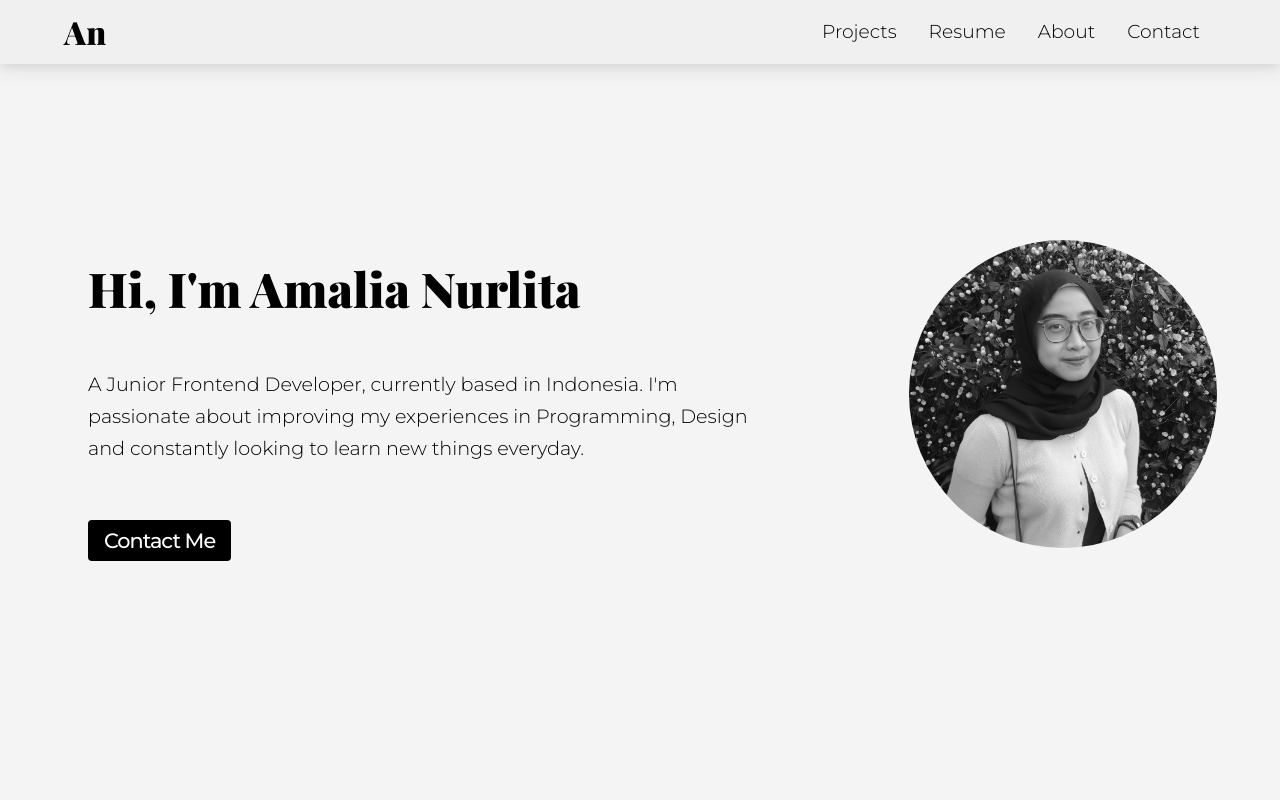
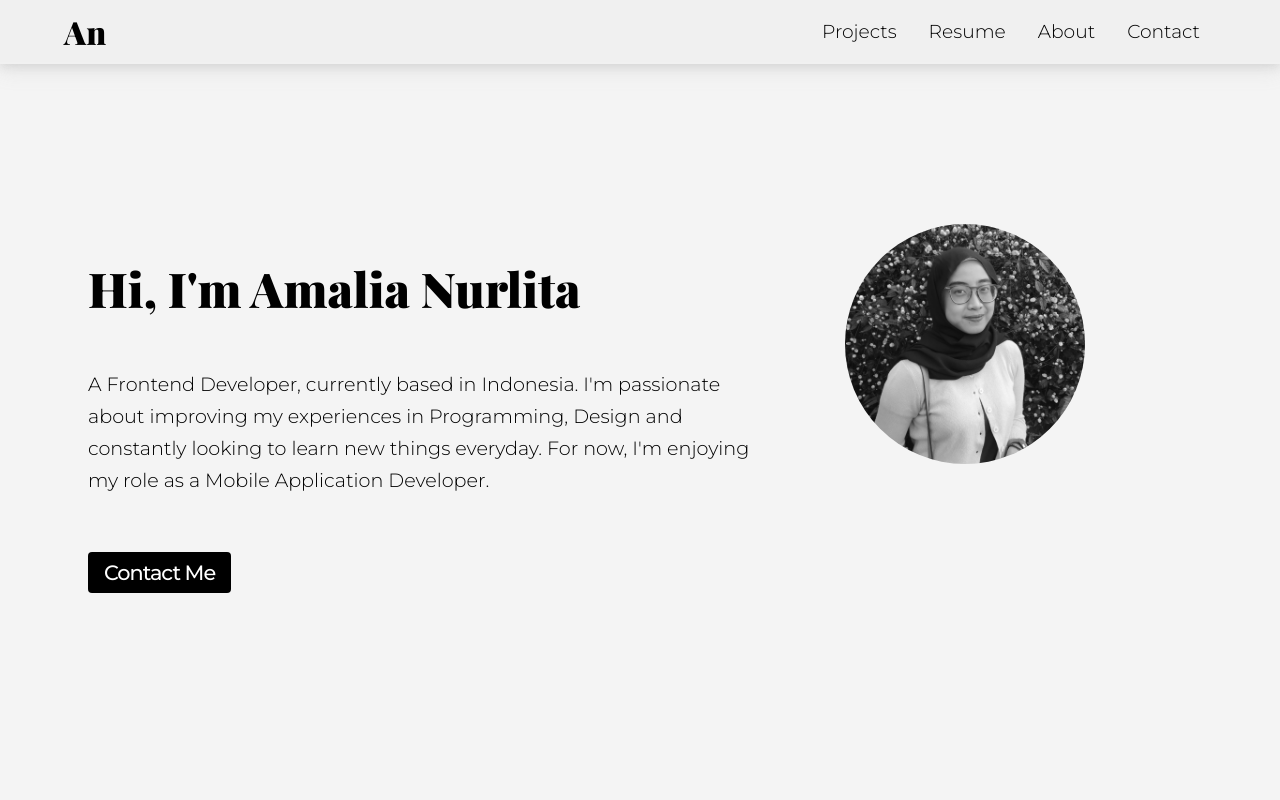
Before and after one commit to amalianrlt/portfolio, a React (Create React App) app: page / in a window 1280 px wide. Shown: the top 800 px of the page. Built offline with nearby package versions, Linux system fonts and the light colour scheme.

Commit message:
Add sweetalert and change email address

```diff
--- a/package.json
+++ b/package.json
@@ -13,7 +13,8 @@
     "react-router-dom": "^5.2.0",
     "react-scripts": "3.4.2",
     "sass": "^1.26.10",
-    "styled-components": "^5.1.1"
+    "styled-components": "^5.1.1",
+    "sweetalert2": "^10.14.0"
   },
   "scripts": {
     "start": "react-scripts start",
--- a/src/components/Footer.js
+++ b/src/components/Footer.js
@@ -9,7 +9,7 @@ export const Footer = () => {
         <div className="socialMedia">
           <h3><a href="https://www.linkedin.com/in/amalia-nurlita-0b0a7a153/" rel="noopener noreferrer" target="_blank">Linkedin</a></h3>
           <h3><a href="http://github.com/amalianrlt/" rel="noopener noreferrer" target="_blank">Github</a></h3>
-          <h3><a href="mailto:amalianurlita97@gmail.com">Email</a></h3>
+          <h3><a href="mailto:amalianurlita14@gmail.com">Email</a></h3>
         </div>
         <div className="copyright">
           <h5><strong>Amalia Nurlita</strong> -  Copyright © 2020</h5>
--- a/src/components/RightNav.js
+++ b/src/components/RightNav.js
@@ -1,6 +1,7 @@
-import React from 'react';
-import styled from 'styled-components';
-import { Link } from 'react-router-dom';
+import React from "react";
+import styled from "styled-components";
+import { Link } from "react-router-dom";
+import Swal from "sweetalert2";
 
 const Ul = styled.ul`
   list-style: none;
@@ -8,15 +9,15 @@ const Ul = styled.ul`
   flex-flow: row nowrap;
   h3 {
     font-weight: 300;
-      margin: 0 1rem;
+    margin: 0 1rem;
   }
   @media (max-width: 768px) {
     flex-flow: column nowrap;
     background-color: rgb(240, 240, 240);
     box-shadow: 0 4px 8px 0 rgba(155, 155, 155, 0.2),
-    0 6px 20px 0 rgba(163, 163, 163, 0.19);
+      0 6px 20px 0 rgba(163, 163, 163, 0.19);
     position: fixed;
-    transform: ${({ open }) => open ? 'translateX(0)' : 'translateX(100%)'};
+    transform: ${({ open }) => (open ? "translateX(0)" : "translateX(100%)")};
     top: 0;
     right: 0;
     height: 100vh;
@@ -40,14 +41,32 @@ const Ul = styled.ul`
 `;
 
 const RightNav = ({ open }) => {
+  const notification = () => {
+    Swal.fire({
+      text: "Please contact me if you need my updated resume",
+      confirmButtonColor: "black",
+    });
+  };
+
   return (
     <Ul open={open}>
-        <Link to="/"><h3>Projects</h3></Link>
-        <h3><a href="https://www.dropbox.com/s/p9pdbe9wji13fvk/Amalia%20Nurlita%20Resume.pdf?dl=0" rel="noopener noreferrer" target="_blank">Resume</a></h3>
-        <Link to="/about"><h3>About</h3></Link>
-       <h3><a href="#contact">Contact</a></h3>
+      <Link to="/">
+        <h3>Projects</h3>
+      </Link>
+      {/* <Link to="/" */}
+      <div style={{ cursor: "pointer" }} onClick={() => notification()}>
+        <h3>Resume</h3>
+      </div>
+      {/* </Link> */}
+      {/* <h3><a href="https://www.dropbox.com/s/p9pdbe9wji13fvk/Amalia%20Nurlita%20Resume.pdf?dl=0" rel="noopener noreferrer" target="_blank">Resume</a></h3> */}
+      <Link to="/about">
+        <h3>About</h3>
+      </Link>
+      <h3>
+        <a href="#contact">Contact</a>
+      </h3>
     </Ul>
-  )
-}
+  );
+};
 
-export default RightNav
+export default RightNav;
--- a/src/styles/scss/MainPage.scss
+++ b/src/styles/scss/MainPage.scss
@@ -30,7 +30,7 @@ a {
   color: #000000;
 }
 
-.nav{
+.nav {
   width: 100%;
   height: 4rem;
   align-items: center;
@@ -88,10 +88,10 @@ a {
     margin-top: 4rem;
     font-size: 1.3rem;
     font-weight: 500;
-    a{
+    a {
       background-color: black;
       color: white;
-      padding: .5rem 1rem;
+      padding: 0.5rem 1rem;
       border-radius: 4px;
     }
     a:hover {
@@ -139,7 +139,7 @@ a {
       line-height: 2rem;
     }
   }
-  .ourTeam{
+  .ourTeam {
     margin-bottom: 5rem;
     h3 {
       margin-top: 5rem;
@@ -148,27 +148,26 @@ a {
       margin-bottom: 1rem;
       color: #f60157;
     }
-    h5{
+    h5 {
       font-weight: 300;
       font-size: 1rem;
       padding-right: 2.5rem;
       line-height: 1.5rem;
     }
-    h4{
+    h4 {
       margin-top: 2rem;
       font-weight: 500;
       margin-bottom: 1rem;
     }
-    .protraImage{
+    .protraImage {
       width: 100%;
       border-radius: 3px;
-
     }
-    .techs{
+    .techs {
       display: flex;
       flex-direction: row;
       margin-bottom: 2rem;
-      .tech{
+      .tech {
         width: 40px;
         height: 40px;
         margin-right: 1rem;
@@ -232,7 +231,7 @@ a {
   margin-top: 3rem;
   margin-bottom: 5rem;
   padding-left: 12rem;
-  .icons{
+  .icons {
     margin-top: 2rem;
     align-items: center;
     display: flex;
@@ -265,41 +264,40 @@ a {
   }
 }
 
-
 .reachOut {
   margin-top: 5rem;
   margin-bottom: 5rem;
   padding-left: 12rem;
-  .education{
-    h1{
+  .education {
+    h1 {
       font-size: 1.8rem;
     }
-    h4{
+    h4 {
       font-size: 1.2rem;
       font-weight: 500;
       line-height: 2rem;
       margin-top: 1rem;
     }
-    p{
+    p {
       font-weight: 300;
     }
   }
-  .courses{
+  .courses {
     margin-bottom: 3rem;
-    h1{
+    h1 {
       font-size: 1.8rem;
       margin-top: 3rem;
     }
-    h4{
+    h4 {
       font-size: 1.2rem;
       font-weight: 500;
       line-height: 2rem;
       margin-top: 1rem;
       margin-bottom: 1rem;
     }
-    p{
+    p {
       font-weight: 300;
-      margin-bottom: .5rem;
+      margin-bottom: 0.5rem;
       padding-right: 1rem;
     }
   }
@@ -379,13 +377,15 @@ a {
 }
 
 .myImg {
-  margin-left: 4rem;
-  margin-top: 1rem;
+  // margin-left: 4rem;
+  // margin-top: 1rem;
   border-radius: 50%;
-  width: 75%;
-  object-fit: cover;
-  background-size: cover;
-  background-position: center;
+  // width: 75%;
+  width: 15rem;
+  height: auto;
+  // object-fit: cover;
+  // background-size: cover;
+  // background-position: center;
 }
 
 //responsive
@@ -461,14 +461,14 @@ a {
 
   .reachOut {
     margin: 0;
-    padding:0 1rem;
+    padding: 0 1rem;
   }
 
   .letsConnect {
     padding-left: 0;
     padding: 0 1rem;
-    .icons{
-      svg{
+    .icons {
+      svg {
         font-size: 35px !important;
       }
     }
@@ -477,34 +477,41 @@ a {
     }
   }
 
-  header{
+  header {
     padding-left: 1rem;
-    .h3{
+    .h3 {
       font-size: 10px;
     }
-    .right-side{
+    .right-side {
       flex-flow: column nowrap;
       background-color: rgb(216, 216, 216);
     }
   }
 
-  .videoProtra{
+  .videoProtra {
     height: 20vh !important;
-    .youtubeProtra{
+    .youtubeProtra {
       height: auto;
       width: auto;
     }
   }
 
-  .ourTeam{
-    h3, h4, h5{
+  .ourTeam {
+    h3,
+    h4,
+    h5 {
       font-size: 18px !important;
     }
   }
 
-  .protraImage{
+  .protraImage {
     padding: 0 !important;
   }
+}
+
+.swal2-content {
+  font-family: "Montserrat", sans-serif !important;
+  font-weight: 300 !important;
 }
 
 @media (max-width: 991.98px) {
@@ -512,10 +519,10 @@ a {
   body {
     font-size: 14px;
   }
-  .mainHero{
+  .mainHero {
     padding-bottom: 2rem;
     padding-top: 6rem;
-    .myImg{
+    .myImg {
       padding-top: 3rem;
     }
   }
--- a/src/views/AboutPage.js
+++ b/src/views/AboutPage.js
@@ -77,7 +77,7 @@ export const AboutPage = () => {
          <div className="connect" id="contact">
               <h1>Let's Connect</h1>
               <h4>I always open for the opportunity, so let's connect or <br/> just to say hello!</h4>
-              <h2><a  href="mailto:amalianurlita97@gmail.com">amalianurlita97@gmail.com</a></h2>
+              <h2><a  href="mailto:amalianurlita14@gmail.com">amalianurlita14@gmail.com</a></h2>
             </div>
               <div className="icons">
               <a href="https://www.linkedin.com/in/amalia-nurlita-0b0a7a153/" rel="noopener noreferrer" target="_blank"><SvgIcon component={LinkedInIcon} style={{ fontSize: 50, }} className="linkedin"/></a>
--- a/src/views/MainPage.js
+++ b/src/views/MainPage.js
@@ -18,15 +18,15 @@ export const MainPage = () => {
       <Navbar/>
       <section className="mainHero" id="main">
         <Container maxWidth="lg">
-          <Grid container>
+          <Grid container style={{justifyContent:'center', flexDirection:'row'}}>
             <Grid item xs={12} lg={8} sm={8} md={8}>
               <h1>
                 Hi, I'm <span>Amal</span>ia Nurlita
               </h1>
               <h3>
-                A Junior Frontend Developer, currently based in Indonesia. I'm
+                A Frontend Developer, currently based in Indonesia. I'm
                 passionate about improving my experiences in Programming, Design
-                and constantly looking to learn new things everyday.
+                and constantly looking to learn new things everyday. For now, I'm enjoying my role as a Mobile Application Developer.
               </h3>
               <div
                 className="desc"
@@ -148,7 +148,7 @@ export const MainPage = () => {
               </a>
             </h3>
             <h3>
-              <a href="mailto:amalianurlita97@gmail.com">Email</a>
+              <a href="mailto:amalianurlita14@gmail.com">Email</a>
             </h3>
           </div>
           <div className="copyright">
```
Also changed, not shown: 1 other file (tests, documents, lock files or other folders). Lines whose indentation alone changed are shown as unchanged.
